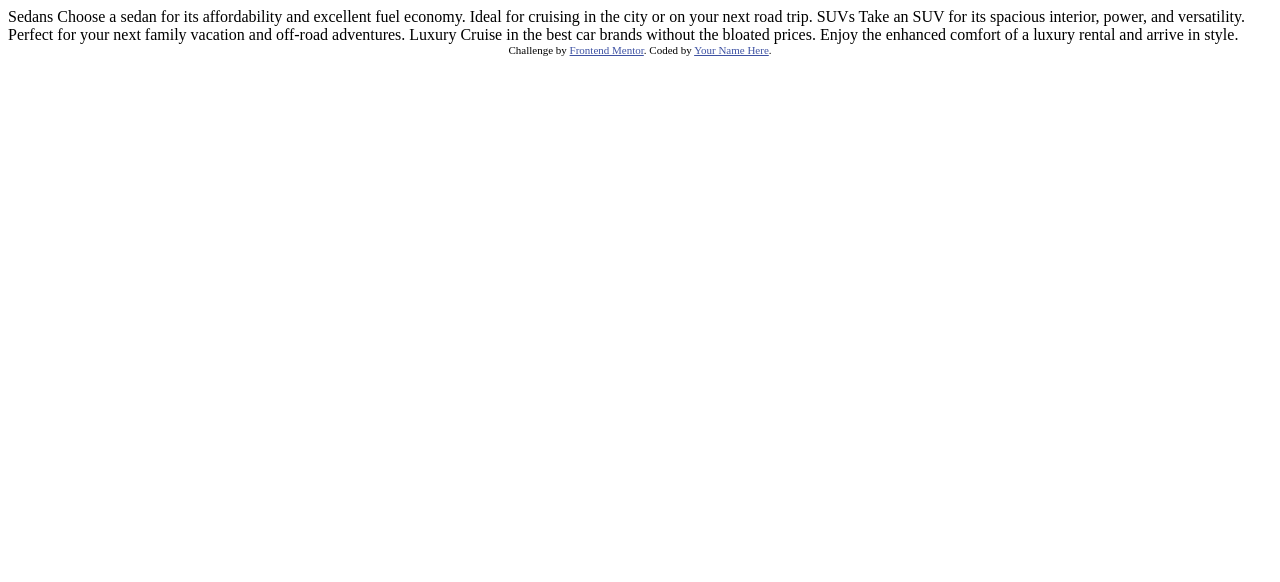
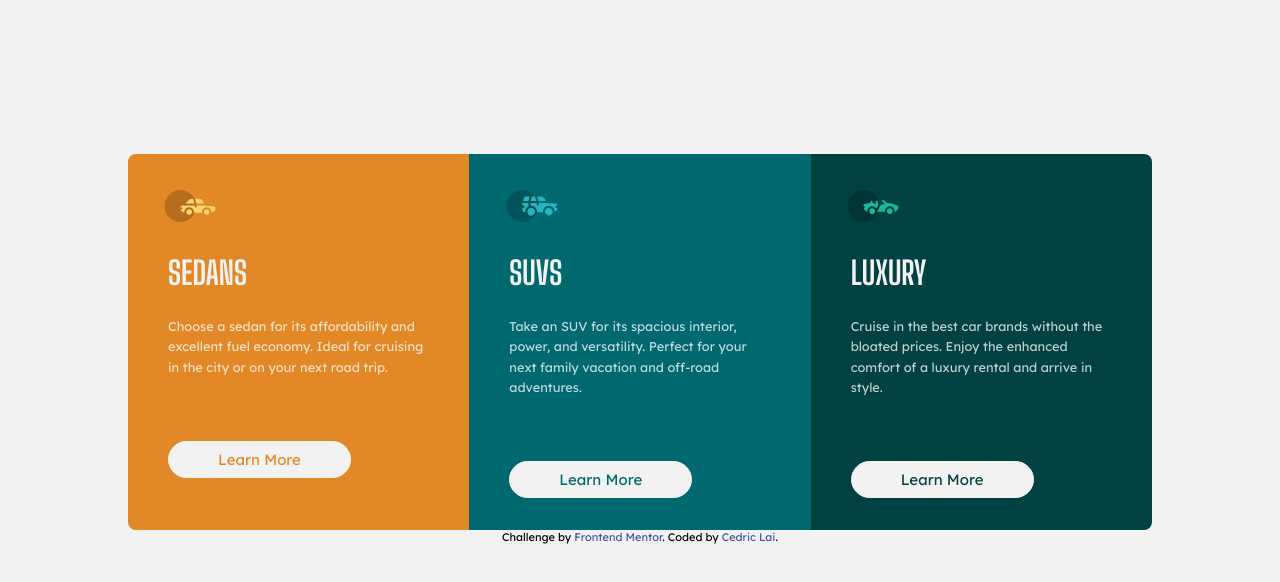
Before and after one commit to Lamberor/3-column-preview-card-component, a plain HTML site: page index.html in a window 1280 px wide. Drawn offline with Linux system fonts and the light colour scheme.

Commit message:
finish project

```diff
--- a/index.html
+++ b/index.html
@@ -1,36 +1,69 @@
 <!DOCTYPE html>
 <html lang="en">
   <head>
-  <meta charset="UTF-8">
-  <meta name="viewport" content="width=device-width, initial-scale=1.0"> <!-- displays site properly based on user's device -->
-
-  <link rel="icon" type="image/png" sizes="32x32" href="./images/favicon-32x32.png">
-
-  <title>Frontend Mentor | 3-column preview card component</title>
-
-  <!-- Feel free to remove these styles or customise in your own stylesheet 👍 -->
-  <style>
-    .attribution { font-size: 11px; text-align: center; }
-    .attribution a { color: hsl(228, 45%, 44%); }
-  </style>
+    <meta charset="UTF-8" />
+    <meta http-equiv="X-UA-Compatible" content="IE=edge" />
+    <meta name="viewport" content="width=device-width, initial-scale=1.0" />
+    <link
+      rel="icon"
+      type="image/png"
+      sizes="32x32"
+      href="./images/favicon-32x32.png"
+    />
+    <link rel="preconnect" href="https://fonts.googleapis.com" />
+    <link rel="preconnect" href="https://fonts.gstatic.com" crossorigin />
+    <link
+      href="https://fonts.googleapis.com/css2?family=Big+Shoulders+Display:wght@700&family=Lexend+Deca&display=swap"
+      rel="stylesheet"
+    />
+    <link rel="stylesheet" href="dist/css/style.css" />
+    <title>Cedric Lai | 3-column preview card component</title>
   </head>
   <body>
+    <main>
+      <div class="container">
+        <div class="container__sedans">
+          <img src="images/icon-sedans.svg" alt="container__sedans-icon" />
+          <h2 class="container__sedans__title">Sedans</h2>
+          <p class="container__sedans__desc">
+            Choose a sedan for its affordability and excellent fuel economy.
+            Ideal for cruising in the city or on your next road trip.
+          </p>
+          <div class="container__sedans__button">Learn More</div>
+        </div>
+        <div class="container__suvs">
+          <img src="images/icon-suvs.svg" alt="container__suvs-icon" />
+          <h2 class="container__suvs__title">SUVs</h2>
+          <p class="container__suvs__desc">
+            Take an SUV for its spacious interior, power, and versatility.
+            Perfect for your next family vacation and off-road adventures.
+          </p>
+          <div class="container__suvs__button">Learn More</div>
+        </div>
+        <div class="container__luxury">
+          <img src="images/icon-luxury.svg" alt="container__luxury-icon" />
+          <h2 class="container__luxury__title">Luxury</h2>
+          <p class="container__luxury__desc">
+            Cruise in the best car brands without the bloated prices. Enjoy the
+            enhanced comfort of a luxury rental and arrive in style.
+          </p>
+          <div class="container__luxury__button">Learn More</div>
+        </div>
+      </div>
+    </main>
 
-  Sedans
-  Choose a sedan for its affordability and excellent fuel economy. Ideal for cruising in the city
-  or on your next road trip.
-
-  SUVs
-  Take an SUV for its spacious interior, power, and versatility. Perfect for your next family vacation
-  and off-road adventures.
-
-  Luxury
-  Cruise in the best car brands without the bloated prices. Enjoy the enhanced comfort of a luxury
-  rental and arrive in style.
-
+    <footer>
       <div class="attribution">
-    Challenge by <a href="https://www.frontendmentor.io?ref=challenge" target="_blank">Frontend Mentor</a>.
-    Coded by <a href="#">Your Name Here</a>.
+        Challenge by
+        <a href="https://www.frontendmentor.io?ref=challenge" target="_blank"
+          >Frontend Mentor</a
+        >. Coded by
+        <a
+          href="https://github.com/Lamberor/3-column-preview-card-component"
+          target="_blank"
+          >Cedric Lai</a
+        >.
       </div>
+    </footer>
   </body>
 </html>
--- /dev/null
+++ b/scss/style.scss
@@ -0,0 +1,244 @@
+/* ======
+  color
+  ====== */
+
+$bright-orange: hsl(31, 77%, 52%);
+$dark-cyan: hsl(184, 100%, 22%);
+$very-dark-cyan: hsl(179, 100%, 13%);
+$trans-white: hsla(0, 0%, 100%, 0.75);
+$light-gray: hsl(0, 0%, 95%);
+
+/* ======
+  global style
+  ====== */
+*,
+*::before,
+*::after {
+  box-sizing: border-box;
+  padding: 0;
+  margin: 0;
+}
+
+body {
+  font-size: 15px;
+  font-family: 'Lexend Deca', sans-serif;
+  background-color: $light-gray;
+}
+
+/* ======
+  main style
+  ====== */
+
+.container {
+  display: flex;
+  flex-direction: column;
+  justify-content: center;
+  align-items: center;
+  margin: 10% 5% 0;
+  color: $light-gray;
+
+  &__sedans {
+    background-color: $bright-orange;
+    text-align: left;
+    width: 100%;
+    border-radius: 0.5rem 0.5rem 0 0;
+    padding: 2rem 4rem;
+
+    img {
+      transform: scale(0.8);
+      position: relative;
+      right: 0.6rem;
+      margin-bottom: 1.5rem;
+    }
+
+    &__title {
+      font-size: 2rem;
+      text-transform: uppercase;
+      font-family: 'Big Shoulders Display', cursive;
+      margin-bottom: 1.5rem;
+    }
+
+    &__desc {
+      font-size: 0.8rem;
+      line-height: 1.6;
+      color: $trans-white;
+      margin-bottom: 1.5rem;
+    }
+
+    &__button {
+      background-color: $light-gray;
+      color: $bright-orange;
+      text-align: center;
+      width: 70%;
+      padding: 0.5rem;
+      border: 0.1rem solid $light-gray;
+      border-radius: 2rem;
+
+      &:hover {
+        cursor: pointer;
+        background-color: $bright-orange;
+        color: $light-gray;
+      }
+    }
+  }
+
+  &__suvs {
+    background-color: $dark-cyan;
+    text-align: left;
+    width: 100%;
+    padding: 2rem 4rem;
+
+    img {
+      transform: scale(0.8);
+      position: relative;
+      right: 0.6rem;
+      margin-bottom: 1.5rem;
+    }
+
+    &__title {
+      font-size: 2rem;
+      text-transform: uppercase;
+      font-family: 'Big Shoulders Display', cursive;
+      margin-bottom: 1.5rem;
+    }
+
+    &__desc {
+      font-size: 0.8rem;
+      line-height: 1.6;
+      color: $trans-white;
+      margin-bottom: 1.5rem;
+    }
+
+    &__button {
+      background-color: $light-gray;
+      color: $dark-cyan;
+      text-align: center;
+      width: 70%;
+      padding: 0.5rem;
+      border: 0.1rem solid $light-gray;
+      border-radius: 2rem;
+
+      &:hover {
+        cursor: pointer;
+        background-color: $dark-cyan;
+        color: $light-gray;
+      }
+    }
+  }
+
+  &__luxury {
+    background-color: $very-dark-cyan;
+    text-align: left;
+    width: 100%;
+    border-radius: 0 0 0.5rem 0.5rem;
+    padding: 2rem 4rem;
+
+    img {
+      transform: scale(0.8);
+      position: relative;
+      right: 0.6rem;
+      margin-bottom: 1.5rem;
+    }
+
+    &__title {
+      font-size: 2rem;
+      text-transform: uppercase;
+      font-family: 'Big Shoulders Display', cursive;
+      margin-bottom: 1.5rem;
+    }
+
+    &__desc {
+      font-size: 0.8rem;
+      line-height: 1.6;
+      color: $trans-white;
+      margin-bottom: 1.5rem;
+    }
+
+    &__button {
+      background-color: $light-gray;
+      color: $very-dark-cyan;
+      text-align: center;
+      width: 70%;
+      padding: 0.5rem;
+      border: 0.1rem solid $light-gray;
+      border-radius: 2rem;
+
+      &:hover {
+        cursor: pointer;
+        background-color: $very-dark-cyan;
+        color: $light-gray;
+      }
+    }
+  }
+}
+
+/* ======
+  footer style
+  ====== */
+
+.attribution {
+  font-size: 11px;
+  text-align: center;
+  margin-bottom: 10%;
+
+  a {
+    color: hsl(228, 45%, 44%);
+    text-decoration: none;
+
+    &:hover {
+      color: hsl(268, 100%, 14%);
+    }
+  }
+}
+
+/* ======
+  media query
+  ====== */
+@media (min-width: 678px) {
+  .container {
+    flex-direction: row;
+    align-items: stretch;
+    margin: 12% auto 0;
+    max-width: 80%;
+    max-height: 80vh;
+
+    &__sedans {
+      // max-height: 100vh;
+      padding: 2rem 2.5rem;
+      border-radius: 0.5rem 0 0 0.5rem;
+
+      &__desc {
+        margin-bottom: 4rem;
+      }
+
+      &__button {
+        min-width: 50%;
+      }
+    }
+
+    &__suvs {
+      padding: 2rem 2.5rem;
+      // max-height: 100vh;
+
+      &__desc {
+        margin-bottom: 4rem;
+      }
+      &__button {
+        min-width: 50%;
+      }
+    }
+
+    &__luxury {
+      padding: 2rem 2.5rem;
+      // max-height: 100vh;
+      border-radius: 0 0.5rem 0.5rem 0;
+
+      &__desc {
+        margin-bottom: 4rem;
+      }
+      &__button {
+        min-width: 50%;
+      }
+    }
+  }
+}
```
Also changed, not shown: dist/css/style.css (added), screenshot/desktop.png (added), screenshot/mobile1.png (added), screenshot/mobile2.png (added), 2 other files. Lines whose indentation alone changed are shown as unchanged.
